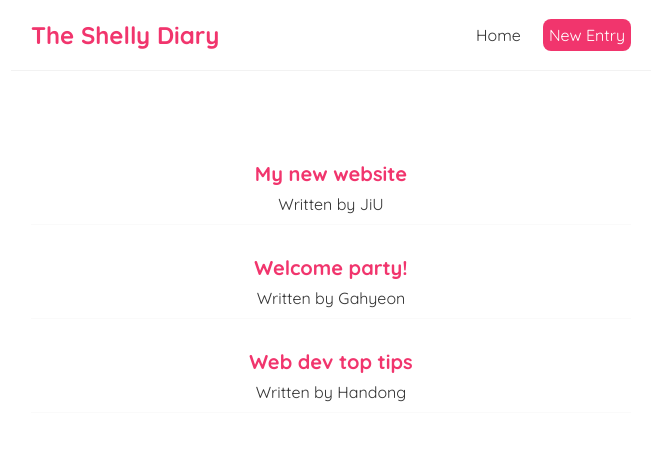
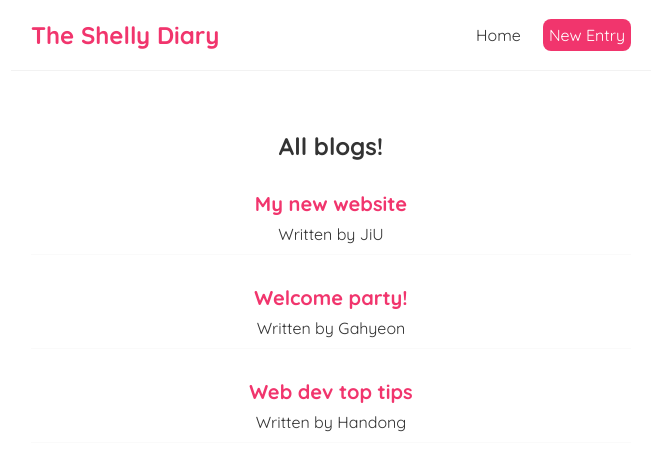
Before and after one commit to random-y94/blog-project, a React (Create React App) app: page / in a window 1280 px wide. Shown: the top 470 px of the page, without its empty margins (309-971 px from the left). Built offline with nearby package versions, Linux system fonts and the light colour scheme.

Commit message:
props, enviar data de parents a child components

```diff
--- /dev/null
+++ b/src/BlogList.js
@@ -0,0 +1,18 @@
+const BlogList = ({ blogs, title }) => {
+  //const blogs = props.blogs;
+  //const title = props.title;
+
+  return (
+    <div className="blog-list">
+      <h2>{title}</h2>
+      {blogs.map((blog) => (
+        <div className="blog-preview" key={blog.id}>
+          <h2>{blog.title}</h2>
+          <p>Written by {blog.author}</p>
+        </div>
+      ))}
+    </div>
+  );
+};
+
+export default BlogList;
--- a/src/Home.js
+++ b/src/Home.js
@@ -1,4 +1,5 @@
 import { useState } from "react";
+import BlogList from "./BlogList";
 
 const Home = () => {
   const [blogs, setBlogs] = useState([
@@ -19,12 +20,7 @@
 
   return (
     <div className="home">
-      {blogs.map((blog) => (
-        <div className="blog-preview" key={blog.id}>
-          <h2>{blog.title}</h2>
-          <p>Written by {blog.author}</p>
-        </div>
-      ))}
+      <BlogList blogs={blogs} title="All blogs!" />
     </div>
   );
 };
```
